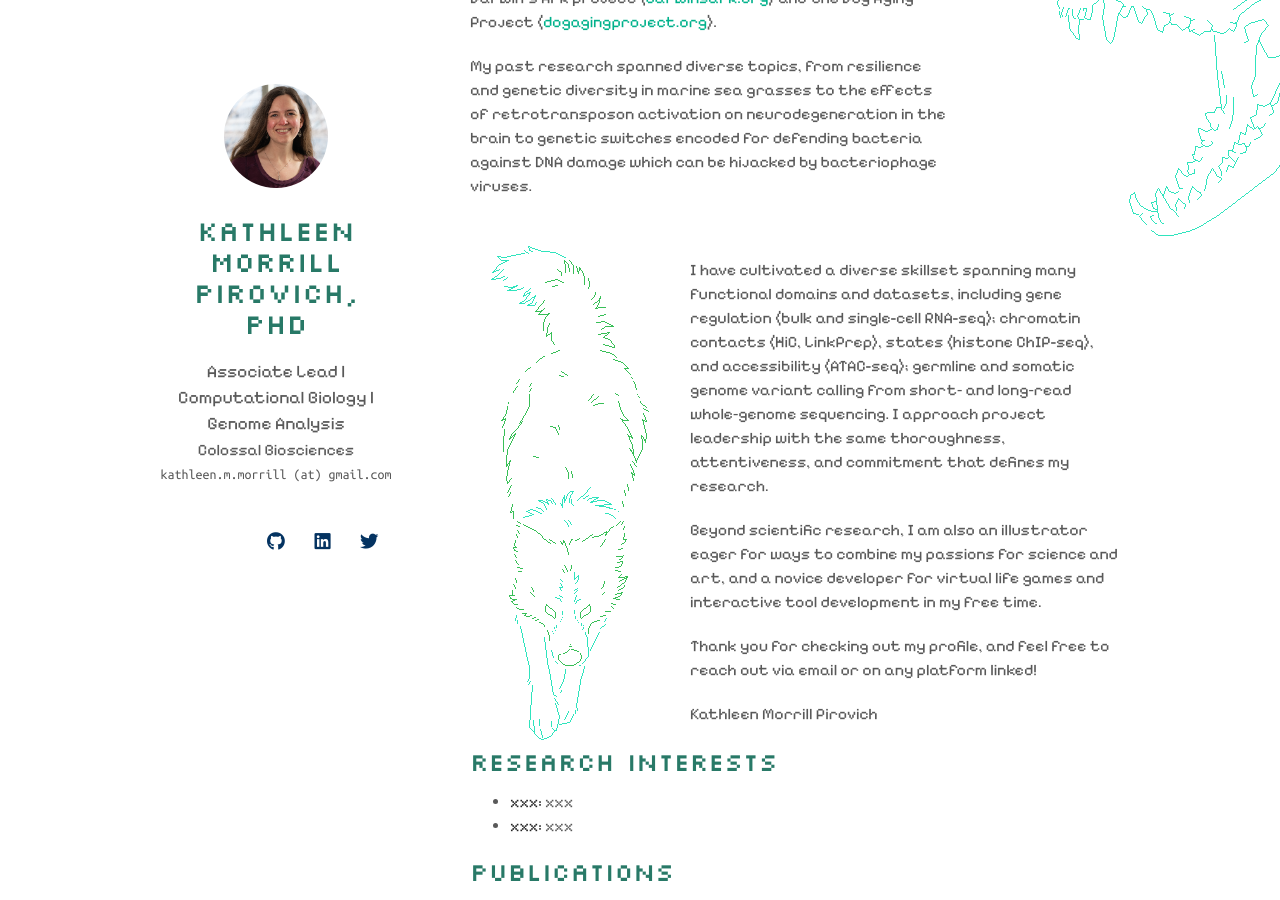
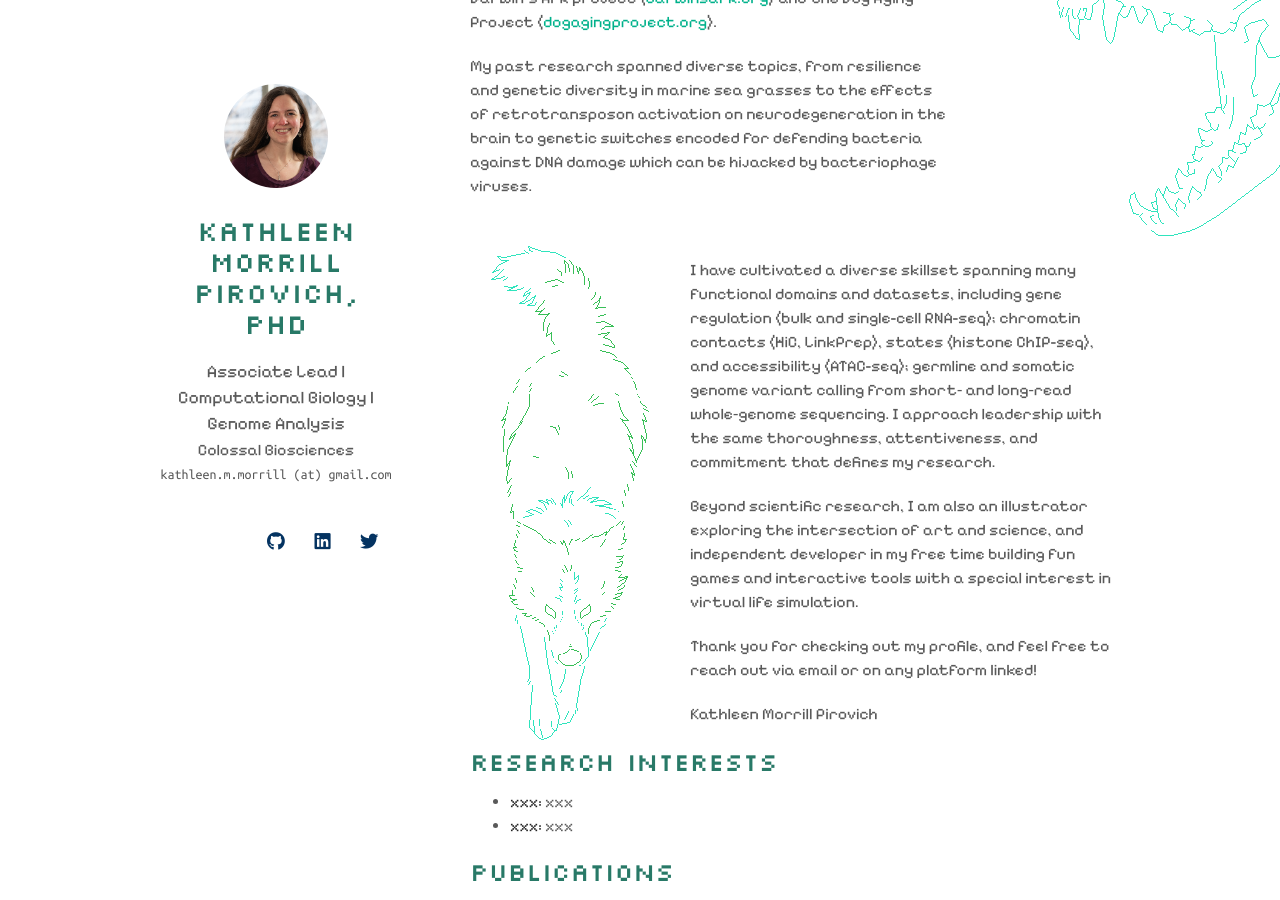
Before and after one commit to tabbzi/tabbzi.github.io, a Jekyll site: the page built from index.md, in a window 1280 px wide and 900 px high, scrolled down 523 px. Built offline with Jekyll 4.4.1, drawn with Linux system fonts in a browser that asks for light colours; nearby versions of some CDN libraries; a style sheet for code colours, icons or effects is not loaded; our own code applies the rules of GitHub Pages for plain Markdown files.

Commit message:
Update index.md

```diff
--- a/index.md
+++ b/index.md
@@ -31,11 +31,11 @@ layout: homepage
         <img src="./assets/img/graphic_UMassMedical.gif" style="max-width: none !important; flex-shrink: 0; margin-right: 25x; z-index: 1;" />
         <div style="flex: 1;">
             <p>
-                I have cultivated a diverse skillset spanning many functional domains and datasets, including gene regulation (bulk and single-cell RNA-seq); chromatin contacts (HiC, LinkPrep), states (histone ChIP-seq), and accessibility (ATAC-seq); germline and somatic genome variant calling from short‑ and long‑read whole‑genome sequencing. I approach project leadership with the same thoroughness, attentiveness, and commitment that defines my research.
+                I have cultivated a diverse skillset spanning many functional domains and datasets, including gene regulation (bulk and single-cell RNA-seq); chromatin contacts (HiC, LinkPrep), states (histone ChIP-seq), and accessibility (ATAC-seq); germline and somatic genome variant calling from short‑ and long‑read whole‑genome sequencing. I approach leadership with the same thoroughness, attentiveness, and commitment that defines my research.
             </p>
 
             <p>
-                Beyond scientific research, I am also an illustrator eager for ways to combine my passions for science and art, and a novice developer for virtual life games and interactive tool development in my free time.
+                Beyond scientific research, I am also an illustrator exploring the intersection of art and science, and independent developer in my free time building fun games and interactive tools with a special interest in virtual life simulation.
             </p>
 
             <p>Thank you for checking out my profile, and feel free to reach out via email or on any platform linked!</p>
```
